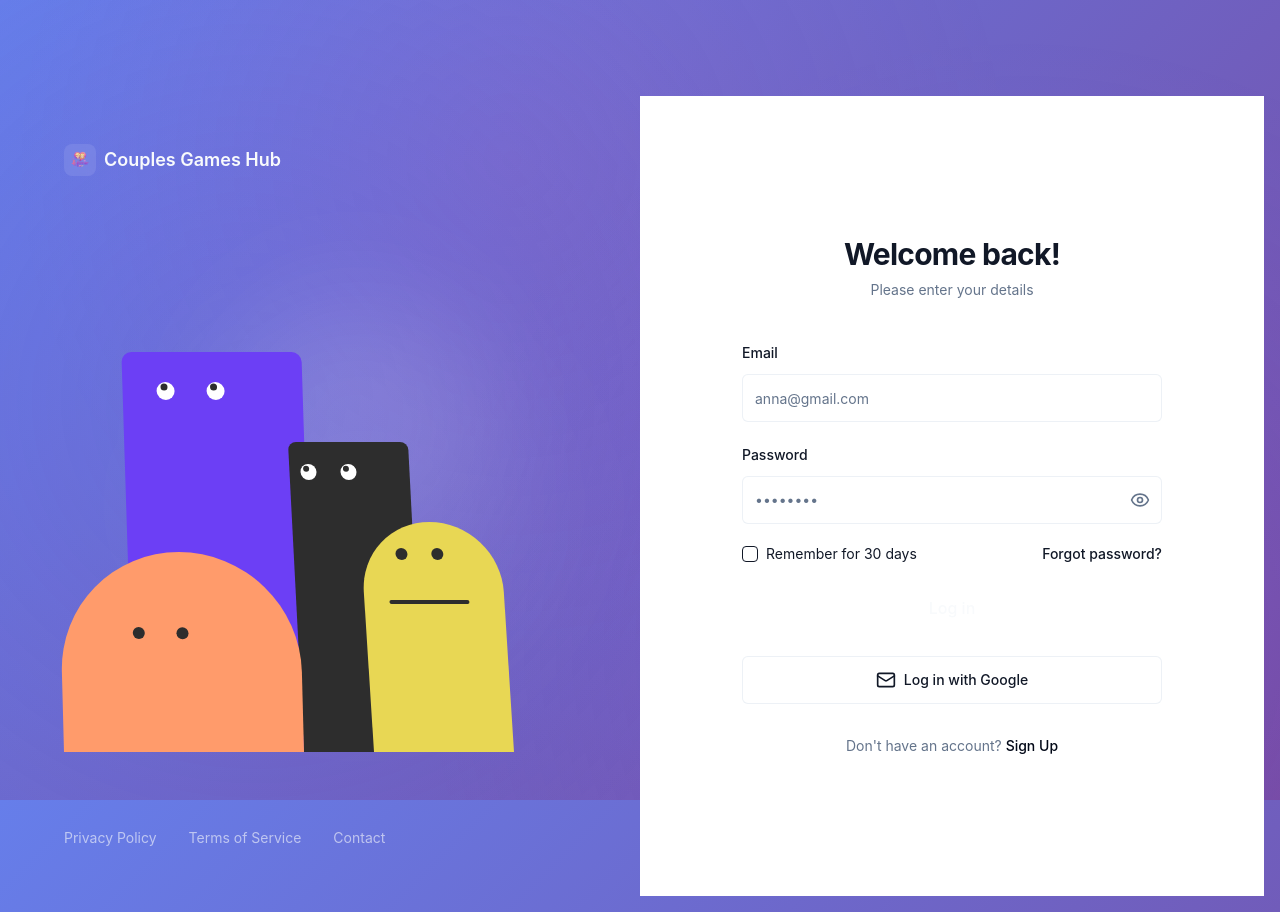
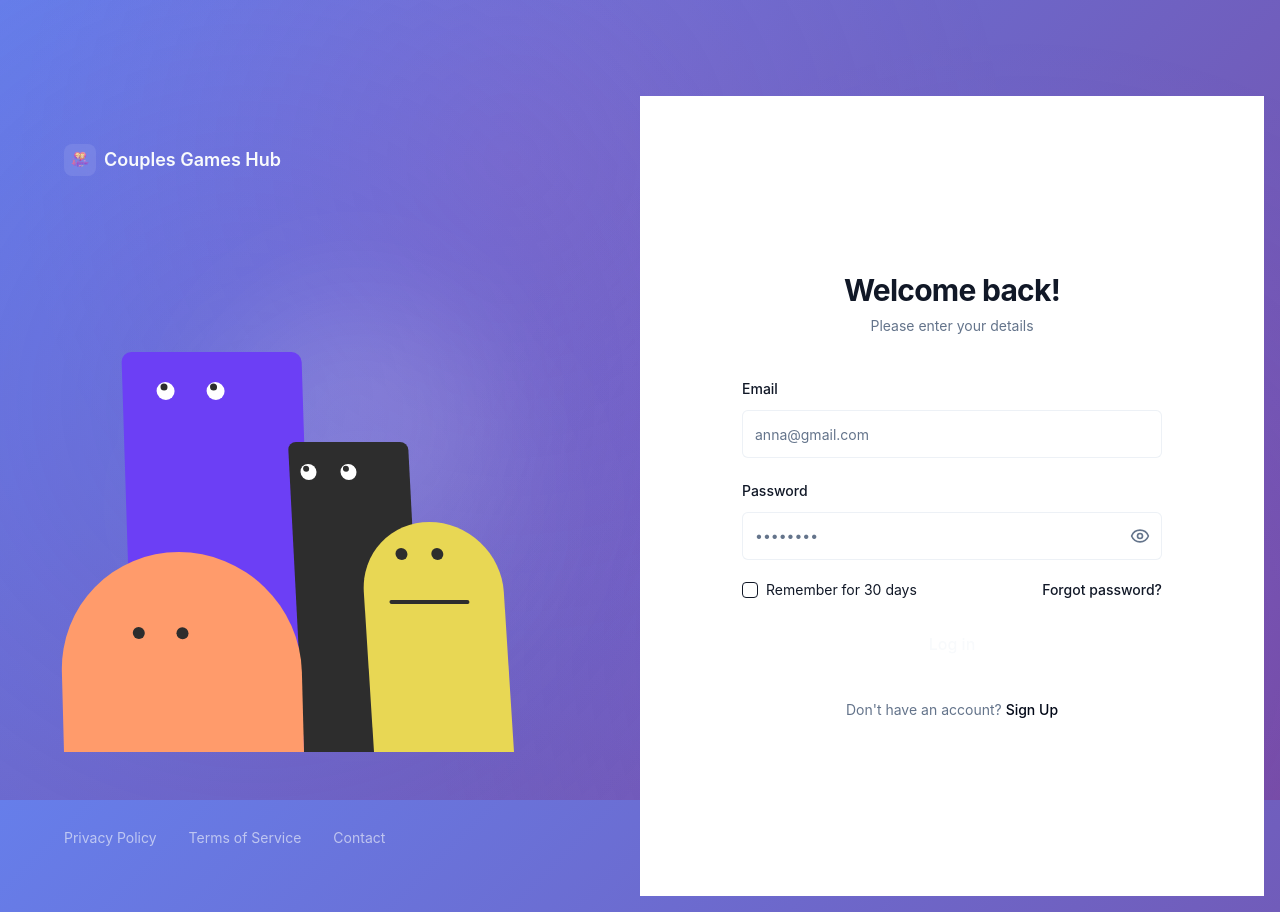
Before and after one commit to g1-creative/ln-forever, a Next.js app: page /login in a window 1280 px wide. Built offline with nearby package versions, Linux system fonts and the light colour scheme; no server answers.

Commit message:
Remove Google login button and improve email confirmation handling

```diff
--- a/app/layout.tsx
+++ b/app/layout.tsx
@@ -7,7 +7,9 @@ export const metadata: Metadata = {
   title: 'Couples Games Hub - Practice English Conversation',
   description: 'Play fun games together and practice English conversation. Perfect for couples learning English together.',
   icons: {
-    icon: '/images/ln_logo_favicon.png',
+    icon: [
+      { url: '/images/ln_logo_favicon.png', sizes: '32x32', type: 'image/png' },
+    ],
     shortcut: '/images/ln_logo_favicon.png',
     apple: '/images/ln_logo_favicon.png',
   },
--- a/app/signup/page.tsx
+++ b/app/signup/page.tsx
@@ -21,7 +21,8 @@ export default function SignupPage() {
 
     try {
       await signUp(email, password, name);
-      router.push('/play');
+      // If signup succeeds, redirect to games
+      router.push('/games');
     } catch (err: any) {
       setError(err.message || 'Failed to create account. Please try again.');
     } finally {
--- a/components/ui/animated-characters-login-page.tsx
+++ b/components/ui/animated-characters-login-page.tsx
@@ -5,7 +5,7 @@ import { Button } from "@/components/ui/button";
 import { Input } from "@/components/ui/input";
 import { Label } from "@/components/ui/label";
 import { Checkbox } from "@/components/ui/checkbox";
-import { Eye, EyeOff, Mail } from "lucide-react";
+import { Eye, EyeOff } from "lucide-react";
 import Image from "next/image";
 import { cn } from "@/lib/utils";
 import { useAuth } from "@/contexts/AuthContext";
@@ -633,18 +633,6 @@ function LoginPage() {
             </Button>
           </form>
 
-          {/* Social Login */}
-          <div className="mt-6">
-            <Button
-              variant="outline"
-              className="w-full h-12 bg-background border-border/60 hover:bg-accent"
-              type="button"
-            >
-              <Mail className="mr-2 size-5" />
-              Log in with Google
-            </Button>
-          </div>
-
           {/* Sign Up Link */}
           <div className="text-center text-sm text-muted-foreground mt-8">
             Don't have an account?{" "}
--- a/contexts/AuthContext.tsx
+++ b/contexts/AuthContext.tsx
@@ -87,12 +87,19 @@ export function AuthProvider({ children }: { children: React.ReactNode }) {
       email,
       password,
       options: {
+        emailRedirectTo: typeof window !== 'undefined' ? `${window.location.origin}/games` : undefined,
         data: {
           name: name || email.split('@')[0],
         },
       },
     });
     if (error) throw error;
+
+    // If email confirmation is enabled, show a message
+    if (data.user && !data.session) {
+      // User needs to confirm email - but don't throw error, just inform them
+      // They can still proceed, Supabase will handle the confirmation
+    }
   };
 
   const signOut = async () => {
```
Also changed, not shown: app/icon.png (deleted), 1 other file (tests, documents, lock files or other folders).
